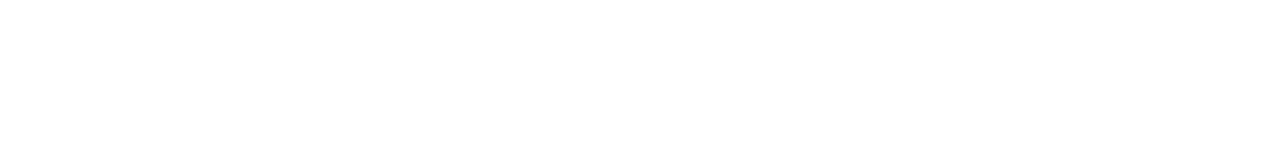
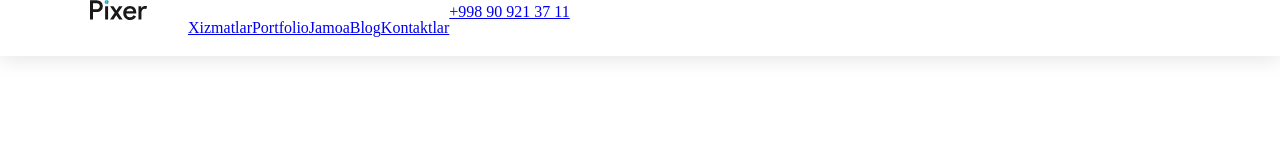
Before and after one commit to mrshuhrat/Pixer, a plain HTML site: page index.html in a window 1280 px wide. Drawn offline with Linux system fonts and the light colour scheme.

Commit message:
Add site header html structure

```diff
--- a/css/styles.css
+++ b/css/styles.css
@@ -1,3 +1,22 @@
+/* FONTS */
+@font-face {
+  font-family: "Prodact Sans";
+  font-style: normal;
+  font-display: swap;
+  font-weight: bold;
+  src: url("../fonts/ProductSans-Bold.woff2") format("woff2"),
+    url("../fonts/ProductSans-Regular.woff") format("woff");
+}
+@font-face {
+  font-family: "Product Sans";
+  font-style: normal;
+  font-display: swap;
+  font-weight: 400;
+  src: url("../fonts/ProductSans-Regular.woff2") format("woff2"),
+    url("../fonts/ProductSans-Regular.woff") format("woff");
+}
+
+/* MAIN-CODES */
 html {
   box-sizing: border-box;
 }
@@ -13,6 +32,7 @@ body {
 }
 .container {
   max-width: 1148px;
+  padding: 0 24px;
   margin-left: auto;
   margin-right: auto;
 }
@@ -30,3 +50,21 @@ body {
   clip: rect(0 0 0 0);
   overflow: hidden;
 }
+
+/* HEADER */
+.site-header {
+  position: sticky;
+  background-color: #fff;
+  z-index: 10;
+  box-shadow: 0px 4px 20px rgba(0, 0, 0, 0.1);
+}
+.site-navbar {
+  display: flex;
+}
+.heder-right-part {
+  display: flex;
+}
+.site-navigation {
+  display: flex;
+  list-style-type: none;
+}
--- a/index.html
+++ b/index.html
@@ -8,6 +8,22 @@
   <link rel="stylesheet" href="css/styles.css">
 </head>
 <body>
-
+  <header class="site-header">
+    <div class="container">
+      <nav class="site-navbar">
+        <a class="site-logo" href="index.html"><img src="img/site-logo.svg" alt="site logo icon" width="58" height="20"></a>
+        <div class="heder-right-part">
+          <ul class="site-navigation">
+            <li><a href="#">Xizmatlar</a></li>
+            <li><a href="#">Portfolio</a></li>
+            <li><a href="#">Jamoa</a></li>
+            <li><a href="#">Blog</a></li>
+            <li><a href="#">Kontaktlar</a></li>
+          </ul>
+          <a class="blue-link" href="tel:+998909213711">+998 90 921 37 11</a>
+        </div>
+      </nav>
+    </div>
+  </header>
 </body>
 </html>
```
Also changed, not shown: img/site-logo.svg (added).
